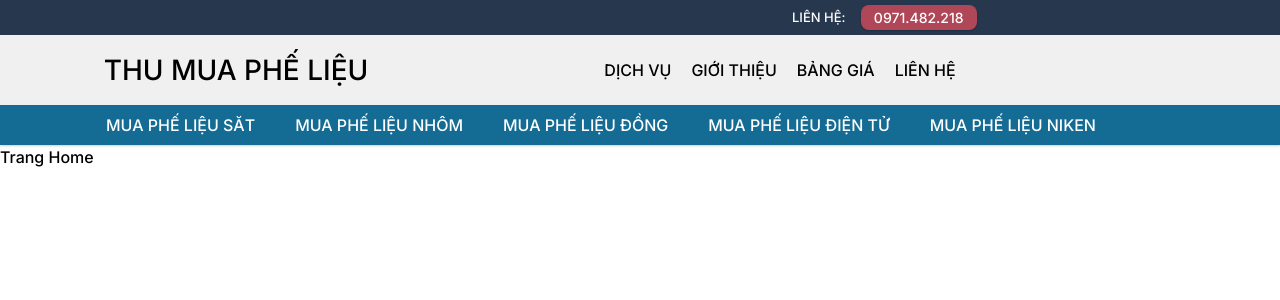
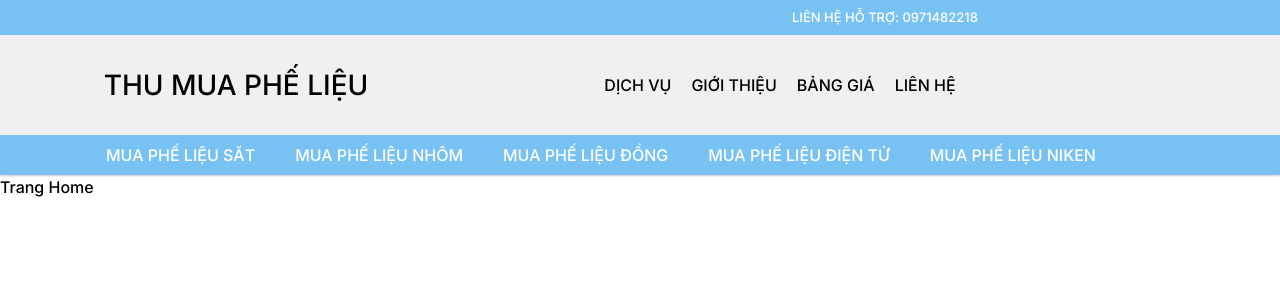
Before and after one commit to caoduythanh1997/thumua-phelieu, a Next.js app: page / in a window 1280 px wide. Shown: the top 300 px of the page. Built offline with nearby package versions, Linux system fonts and the light colour scheme.

Commit message:
fix Header

```diff
--- a/src/app/Header/header.module.scss
+++ b/src/app/Header/header.module.scss
@@ -1,5 +1,5 @@
 $primary-color-backgroud-Header: #f0f0f0;
-$primary-color-backgroud-title-header: #27374d;
+$primary-color-backgroud-title-header: #78c1f3;
 .header_bar {
 	background-color: $primary-color-backgroud-Header;
 	width: 100%;
@@ -60,7 +60,7 @@ $primary-color-backgroud-title-header: #27374d;
 	justify-content: center;
 	&_wrapper {
 		width: 85%;
-		height: 70px;
+		height: 100px;
 	}
 }
 .content_logo {
@@ -72,7 +72,7 @@ $primary-color-backgroud-title-header: #27374d;
 		text-align: center;
 		text-transform: uppercase;
 		font-size: 28px;
-		line-height: 70px;
+		line-height: 100px;
 		white-space: nowrap;
 		sle p {
 			color: #070a52;
@@ -89,7 +89,7 @@ $primary-color-backgroud-title-header: #27374d;
 .category {
 	width: 100%;
 	height: 40px;
-	background-color: #146c94;
+	background-color: #78c1f3;
 	display: flex;
 	flex-direction: row;
 	justify-content: center;
--- a/src/app/Header/header.tsx
+++ b/src/app/Header/header.tsx
@@ -29,10 +29,7 @@ export default function Header() {
 			<div className={cx('title_bar')}>
 				<div className={cx('wrapper')}>
 					<div className={cx('contact')}>
-						<p className={cx('contact__label_text')}>Liên Hệ:</p>
-						<a className={cx('contact__link-button')} href="#">
-							0971.482.218
-						</a>
+						<p className={cx('contact__label_text')}>liên hệ hỗ trợ: 0971482218</p>
 					</div>
 				</div>
 			</div>
--- a/src/app/globals.css
+++ b/src/app/globals.css
@@ -6,7 +6,7 @@
 	--foreground-rgb: 0, 0, 0;
 	--background-start-rgb: 214, 219, 220;
 	--background-end-rgb: 255, 255, 255;
-	--header-bar-height: 145px;
+	--header-bar-height: 175px;
 	--shadow-1: rgba(0, 0, 0, 0.1);
 	--shadow-2: rgba(0, 0, 0, 0.2);
 	--shadow-5: rgba(0, 0, 0, 0.5);
```
